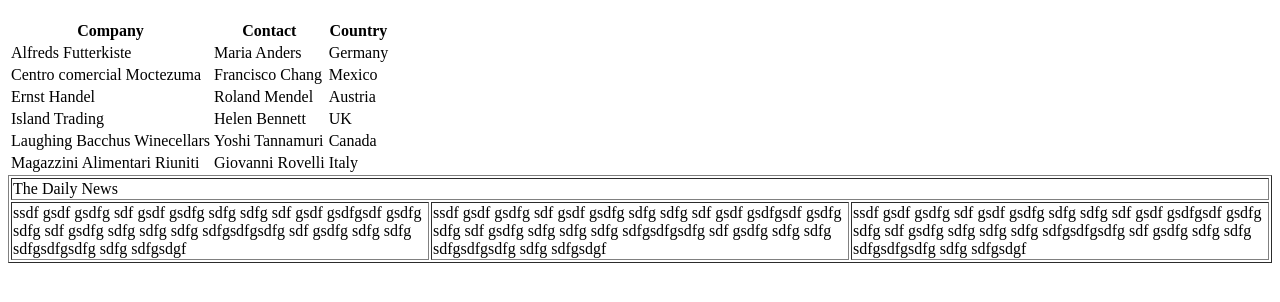
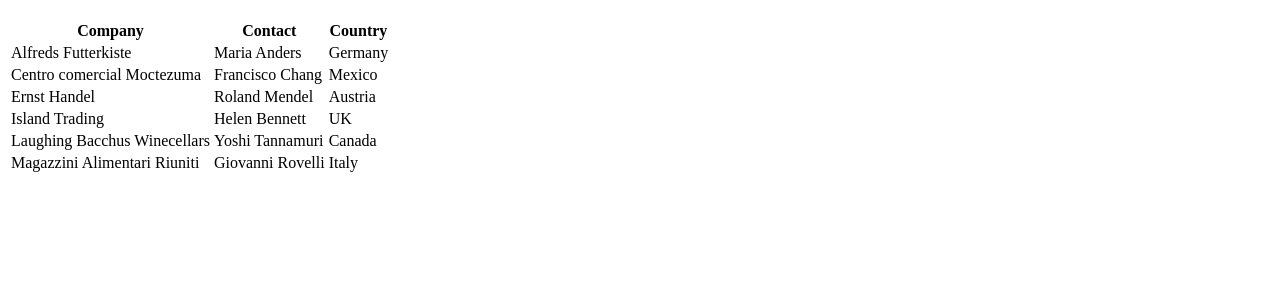
Before and after one commit to ldwollen/ldwollen.github.io, a plain HTML site: page assignments/assignment01.html in a window 1280 px wide. Shown: the part 464-766 px from the top of the page. Drawn offline with Linux system fonts and the light colour scheme.

Commit message:
Update assignment01.html

```diff
--- a/assignments/assignment01.html
+++ b/assignments/assignment01.html
@@ -56,13 +56,5 @@
     </tr>
    </tbody>
   </table>
-  <table border="1">
-  <tr><td colspan="3">The Daily News</td></tr>
-  <tr>
-    <td>ssdf gsdf gsdfg sdf gsdf gsdfg sdfg sdfg sdf gsdf gsdfgsdf gsdfg sdfg sdf gsdfg sdfg sdfg sdfg sdfgsdfgsdfg sdf gsdfg sdfg sdfg sdfgsdfgsdfg sdfg sdfgsdgf </td>
-    <td>ssdf gsdf gsdfg sdf gsdf gsdfg sdfg sdfg sdf gsdf gsdfgsdf gsdfg sdfg sdf gsdfg sdfg sdfg sdfg sdfgsdfgsdfg sdf gsdfg sdfg sdfg sdfgsdfgsdfg sdfg sdfgsdgf </td>
-    <td>ssdf gsdf gsdfg sdf gsdf gsdfg sdfg sdfg sdf gsdf gsdfgsdf gsdfg sdfg sdf gsdfg sdfg sdfg sdfg sdfgsdfgsdfg sdf gsdfg sdfg sdfg sdfgsdfgsdfg sdfg sdfgsdgf </td>
-  </tr>
-</table>
   </body>
 </html>
```
